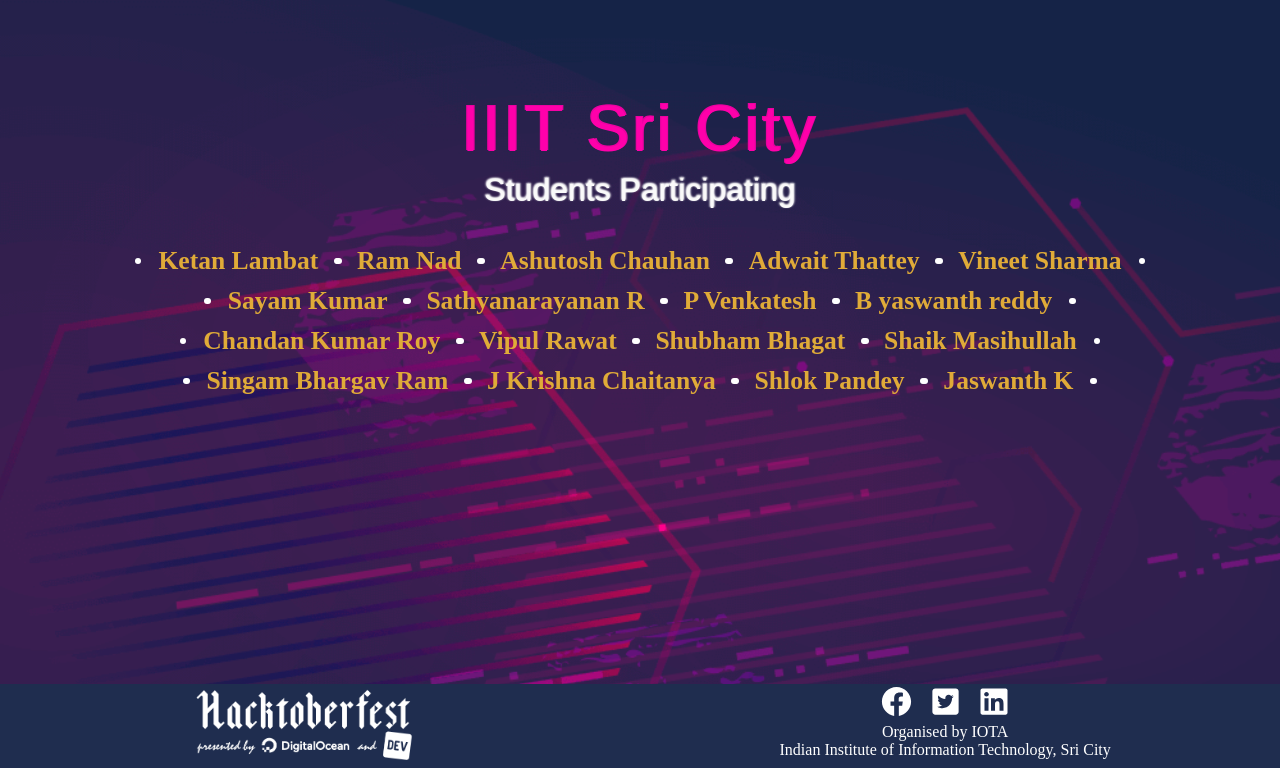
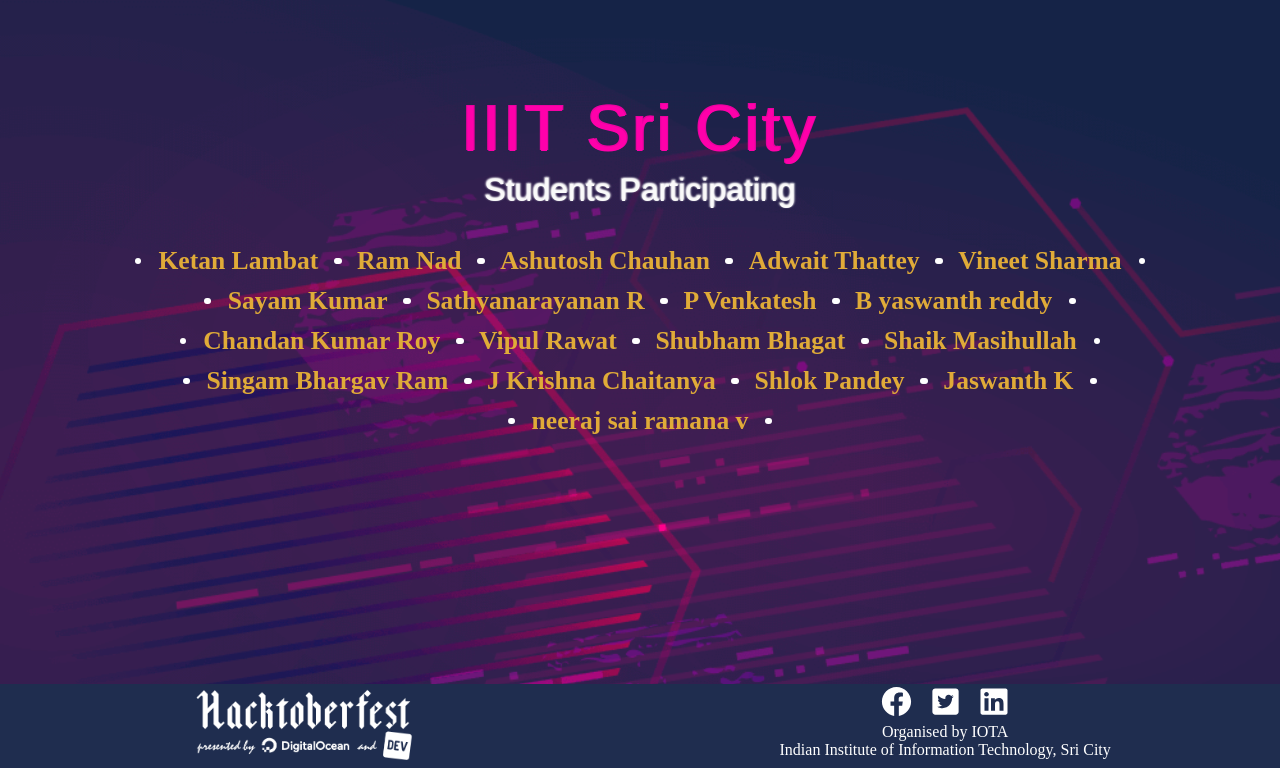
Before and after one commit to Project-Club-IIITS/hacktoberfest2019-participants, a Jekyll site: the page index.html, which Jekyll copies as it is, in a window 1280 px wide, cut to the strip 132-900 px from the top of the page. Built offline with Jekyll 4.4.1, drawn with Linux system fonts in a browser that asks for light colours; some web fonts are replaced.

Commit message:
Add participant name

```diff
--- a/index.html
+++ b/index.html
@@ -63,7 +63,7 @@
                 <li><a href="https://github.com/chaitanya531">J Krishna Chaitanya</a></li>
                 <li><a href="https://github.com/b30wulffz">Shlok Pandey</a></li>
                 <li><a href="https://github.com/JazzKriss21">Jaswanth K</a></li>
-
+                <li><a href="https://github.com/neera6888">neeraj sai ramana v</a></li>
             </ul>
         </div>
     </div>
```
